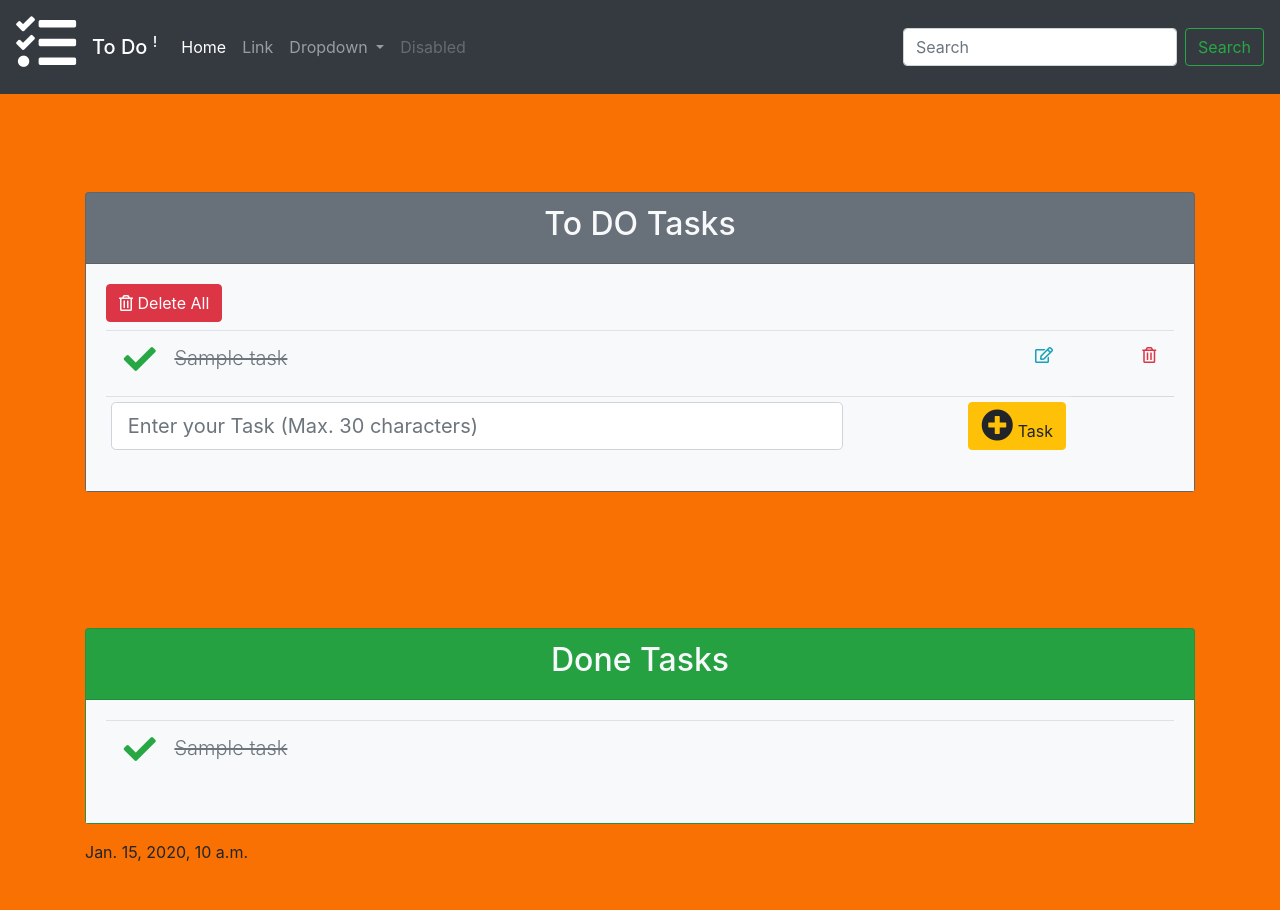
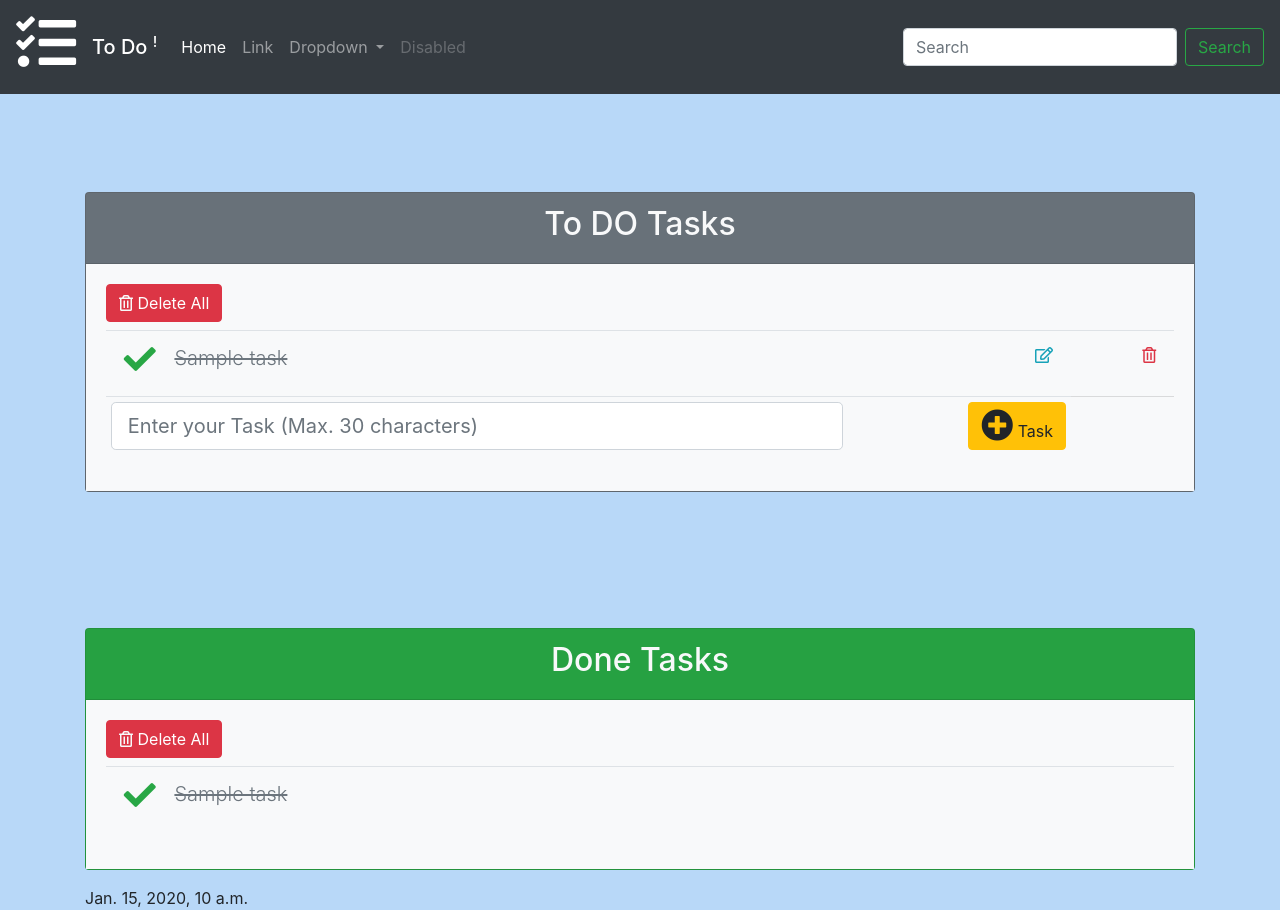
Before and after one commit to mayals/hello-from-May, a Django app: template src/todo/templates/todo/index.html in a window 1280 px wide. Before the commit the page ends 861 px from the top, so only its background shows below. Run offline with Django 3.2, Linux system fonts and the light colour scheme; the template is opened without the code that fills it: most values are stand-ins (such as "Sample title", 1, 10 or a date in 2020); some libraries are stand-ins or nearby versions.

Commit message:
coding button of delete all done tasks

```diff
--- a/src/static/css/todo/my_style.css
+++ b/src/static/css/todo/my_style.css
@@ -4,7 +4,7 @@ table .bkgr {
 }
 
 body {
-    background-color: rgb(248, 113, 2) !important;
+    background-color: #b8d8f8 !important;
 }
 
 
--- a/src/todo/templates/todo/index.html
+++ b/src/todo/templates/todo/index.html
@@ -48,7 +48,7 @@
                                     </h5>
                                     <td/>
                                     <td>
-                                       <small><span class='text-muted font-italic text-lef'>{{ task.T_published|date:"d M" }}</span><small>
+                                       <small><span class='text-muted font-italic text-lef'>{{ task.T_published|date:'d-m-Y' }}</span><small>
                                     </td>
                                 {% else %}
                                     <td>
@@ -104,6 +104,10 @@
     <div class="card bg-success mb-3">
       <div class="card-header"><h2 class="text-light text-center">Done Tasks</h2></div>
         <div class="card-body bg-light table-responsive">
+           <a class="btn btn-danger btn-small float-left mb-2" href="{% url 'todo:tasks_done_delete' %}" role="button"><i class="text-light far fa-trash-alt fa-1x"></i>
+                 Delete All
+              </a>
+
             <table class="table table-hover table-sm">
               <tbody>
                {% comment %}start row  {% endcomment %}
--- a/src/todo/urls.py
+++ b/src/todo/urls.py
@@ -9,7 +9,7 @@ urlpatterns =[
     path('<int:task_id>/', views.change_status, name='change_status'),
     path('delete/<int:task_id>/', views.task_delete, name='task_delete'),
     path('delete_not_done/', views.tasks_not_done_delete,name='tasks_not_done_delete'),
-
+     path('delete_done/', views.tasks_done_delete,name='tasks_done_delete'),
 
     path('edit/<int:task_id>/', views.task_edit, name='task_edit'),
 ]
```
Also changed, not shown: src/todo/views.py (+8 -0 lines), src/db.sqlite3.
